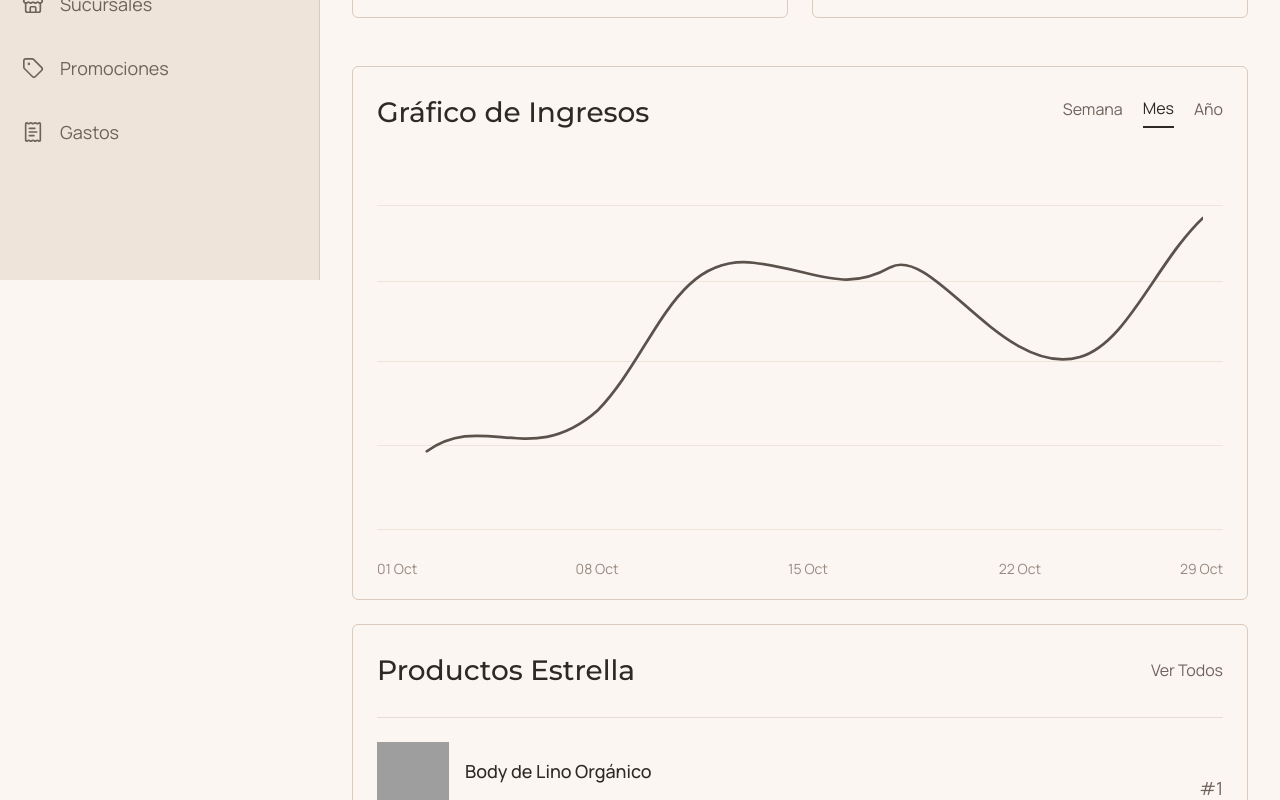
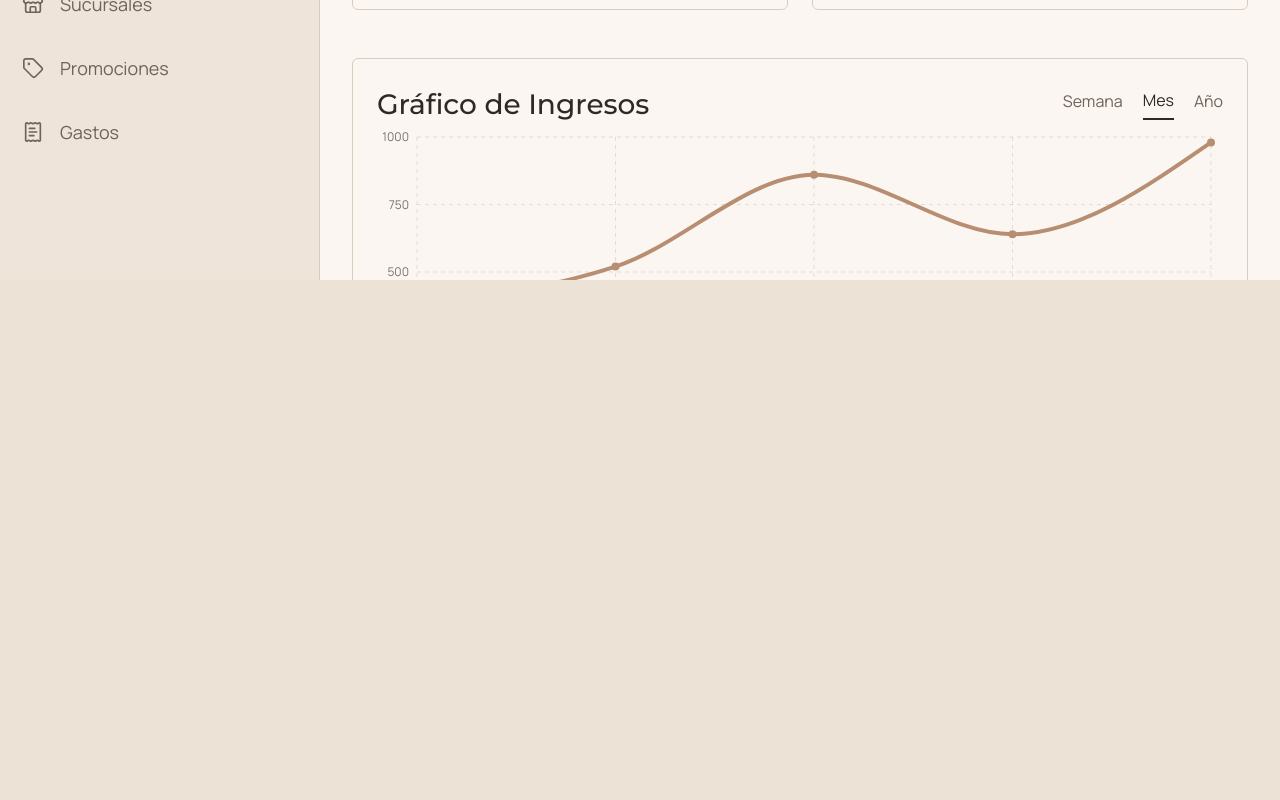
Before and after one commit to gvze7g/SGITP_PTC2026, a React (Vite) app in the folder SGITP_PRIV/: page /dashboard in a window 1280 px wide. Shown: the part 520-1320 px from the top of the page. After the commit the page ends 800 px from the top, so only its background shows below. Built offline with nearby package versions, Linux system fonts and the light colour scheme; grey boxes are pictures that could not be loaded.

Commit message:
feat: integrar react-router-dom, sonner, framer-motion y recharts en SGITP_PRIV

```diff
--- a/SGITP_PRIV/package.json
+++ b/SGITP_PRIV/package.json
@@ -16,6 +16,7 @@
     "react-dom": "^19.2.6",
     "react-hook-form": "^7.76.0",
     "react-router-dom": "^7.15.1",
+    "recharts": "^3.9.0",
     "sonner": "^2.0.7"
   },
   "devDependencies": {
--- a/SGITP_PRIV/src/components/dashboard/SalesChartCard.jsx
+++ b/SGITP_PRIV/src/components/dashboard/SalesChartCard.jsx
@@ -1,49 +1,127 @@
+import { useMemo, useState } from 'react';
+import { motion } from 'framer-motion';
+import {
+  ResponsiveContainer,
+  LineChart,
+  Line,
+  CartesianGrid,
+  XAxis,
+  YAxis,
+  Tooltip,
+} from 'recharts';
+
+const WEEK_DATA = [
+  { label: 'Lun', ingresos: 420 },
+  { label: 'Mar', ingresos: 520 },
+  { label: 'Mié', ingresos: 610 },
+  { label: 'Jue', ingresos: 590 },
+  { label: 'Vie', ingresos: 760 },
+  { label: 'Sáb', ingresos: 820 },
+  { label: 'Dom', ingresos: 690 },
+];
+
+const MONTH_DATA = [
+  { label: '01 Oct', ingresos: 380 },
+  { label: '08 Oct', ingresos: 520 },
+  { label: '15 Oct', ingresos: 860 },
+  { label: '22 Oct', ingresos: 640 },
+  { label: '29 Oct', ingresos: 980 },
+];
+
+const YEAR_DATA = [
+  { label: 'Ene', ingresos: 2400 },
+  { label: 'Mar', ingresos: 3100 },
+  { label: 'May', ingresos: 4200 },
+  { label: 'Jul', ingresos: 3900 },
+  { label: 'Sep', ingresos: 5100 },
+  { label: 'Nov', ingresos: 6200 },
+];
+
 function SalesChartCard() {
+  const [period, setPeriod] = useState('month');
+
+  const chartData = useMemo(() => {
+    if (period === 'week') return WEEK_DATA;
+    if (period === 'year') return YEAR_DATA;
+    return MONTH_DATA;
+  }, [period]);
+
   return (
-    <section className="panel-card chart-card">
+    <motion.section
+      className="panel-card chart-card"
+      initial={{ opacity: 0, y: 18 }}
+      animate={{ opacity: 1, y: 0 }}
+      transition={{ duration: 0.4, ease: 'easeOut' }}
+    >
       <div className="chart-card-header">
         <h3 className="panel-title">Gráfico de Ingresos</h3>
 
         <div className="chart-periods">
-          <button type="button" className="chart-period-btn">Semana</button>
-          <button type="button" className="chart-period-btn chart-period-btn-active">Mes</button>
-          <button type="button" className="chart-period-btn">Año</button>
+          <button
+            type="button"
+            className={`chart-period-btn ${period === 'week' ? 'chart-period-btn-active' : ''}`}
+            onClick={() => setPeriod('week')}
+          >
+            Semana
+          </button>
+          <button
+            type="button"
+            className={`chart-period-btn ${period === 'month' ? 'chart-period-btn-active' : ''}`}
+            onClick={() => setPeriod('month')}
+          >
+            Mes
+          </button>
+          <button
+            type="button"
+            className={`chart-period-btn ${period === 'year' ? 'chart-period-btn-active' : ''}`}
+            onClick={() => setPeriod('year')}
+          >
+            Año
+          </button>
         </div>
       </div>
 
-      <div className="chart-grid">
-        <div className="chart-line chart-line-1" />
-        <div className="chart-line chart-line-2" />
-        <div className="chart-line chart-line-3" />
-        <div className="chart-line chart-line-4" />
-        <div className="chart-line chart-line-5" />
-
-        <svg
-          className="income-chart-svg"
-          viewBox="0 0 860 430"
-          preserveAspectRatio="none"
-        >
-          <path
-            className="income-chart-path"
-            d="M40 330
-               C100 285, 150 350, 220 285
-               C280 220, 300 110, 385 120
-               C450 128, 480 155, 530 125
-               C575 100, 650 250, 730 225
-               C780 210, 810 120, 860 70"
-            fill="none"
-            strokeWidth="3"
-            strokeLinecap="round"
-          />
-        </svg>
-
-        <div className="chart-label chart-label-1">01 Oct</div>
-        <div className="chart-label chart-label-2">08 Oct</div>
-        <div className="chart-label chart-label-3">15 Oct</div>
-        <div className="chart-label chart-label-4">22 Oct</div>
-        <div className="chart-label chart-label-5">29 Oct</div>
+      <div style={{ width: '100%', height: 320 }}>
+        <ResponsiveContainer>
+          <LineChart
+            data={chartData}
+            margin={{ top: 12, right: 12, left: -20, bottom: 8 }}
+          >
+            <CartesianGrid strokeDasharray="4 4" stroke="rgba(120, 106, 97, 0.18)" />
+            <XAxis
+              dataKey="label"
+              tickLine={false}
+              axisLine={false}
+              tick={{ fill: '#7b6f69', fontSize: 12 }}
+            />
+            <YAxis
+              tickLine={false}
+              axisLine={false}
+              tick={{ fill: '#7b6f69', fontSize: 12 }}
+            />
+            <Tooltip
+              cursor={{ stroke: '#b88e72', strokeWidth: 1 }}
+              contentStyle={{
+                borderRadius: '14px',
+                border: '1px solid rgba(184, 142, 114, 0.25)',
+                background: '#fffaf7',
+                boxShadow: '0 12px 30px rgba(61, 52, 48, 0.10)',
+              }}
+              formatter={(value) => [`$${value}`, 'Ingresos']}
+              labelStyle={{ color: '#3d3430', fontWeight: 600 }}
+            />
+            <Line
+              type="monotone"
+              dataKey="ingresos"
+              stroke="#b88e72"
+              strokeWidth={4}
+              dot={{ r: 4, fill: '#b88e72', strokeWidth: 0 }}
+              activeDot={{ r: 6, fill: '#8f6b55' }}
+            />
+          </LineChart>
+        </ResponsiveContainer>
       </div>
-    </section>
+    </motion.section>
   );
 }
 
--- a/SGITP_PRIV/src/components/dashboard/StarProductsCard.jsx
+++ b/SGITP_PRIV/src/components/dashboard/StarProductsCard.jsx
@@ -1,3 +1,5 @@
+import { motion } from 'framer-motion';
+
 const PRODUCTS = [
   {
     id: 1,
@@ -27,7 +29,12 @@ const PRODUCTS = [
 
 function StarProductsCard() {
   return (
-    <section className="panel-card star-products-card">
+    <motion.section
+      className="panel-card star-products-card"
+      initial={{ opacity: 0, x: 16 }}
+      animate={{ opacity: 1, x: 0 }}
+      transition={{ duration: 0.4, ease: 'easeOut' }}
+    >
       <div className="star-products-header">
         <h3 className="panel-title">Productos Estrella</h3>
         <button type="button" className="panel-link-button">
@@ -36,8 +43,15 @@ function StarProductsCard() {
       </div>
 
       <div className="star-products-list">
-        {PRODUCTS.map((product) => (
-          <article key={product.id} className="star-product-item">
+        {PRODUCTS.map((product, index) => (
+          <motion.article
+            key={product.id}
+            className="star-product-item"
+            initial={{ opacity: 0, y: 14 }}
+            animate={{ opacity: 1, y: 0 }}
+            transition={{ duration: 0.3, delay: index * 0.08 }}
+            whileHover={{ x: 4 }}
+          >
             <img src={product.image} alt={product.name} className="star-product-image" />
 
             <div className="star-product-info">
@@ -46,10 +60,10 @@ function StarProductsCard() {
             </div>
 
             <span className="star-product-rank">{product.rank}</span>
-          </article>
+          </motion.article>
         ))}
       </div>
-    </section>
+    </motion.section>
   );
 }
 
--- a/SGITP_PRIV/src/components/employees/CreateEmployeeModal.jsx
+++ b/SGITP_PRIV/src/components/employees/CreateEmployeeModal.jsx
@@ -1,5 +1,6 @@
 import { Calendar, ChevronDown, Eye, EyeOff } from 'lucide-react';
 import { useEffect, useState } from 'react';
+import { motion, AnimatePresence } from 'framer-motion';
 
 const EMPTY_FORM = {
   fullName: '',
@@ -44,11 +45,22 @@ function CreateEmployeeModal({ open, onClose, employeeData = null }) {
     }));
   };
 
-  if (!open) return null;
-
   return (
-    <div className="app-modal-overlay app-modal-overlay-dark">
-      <div className="create-employee-modal">
+    <AnimatePresence>
+      {open ? (
+        <motion.div
+          className="app-modal-overlay app-modal-overlay-dark"
+          initial={{ opacity: 0 }}
+          animate={{ opacity: 1 }}
+          exit={{ opacity: 0 }}
+        >
+          <motion.div
+            className="create-employee-modal"
+            initial={{ opacity: 0, scale: 0.96, y: 24 }}
+            animate={{ opacity: 1, scale: 1, y: 0 }}
+            exit={{ opacity: 0, scale: 0.96, y: 18 }}
+            transition={{ duration: 0.25, ease: 'easeOut' }}
+          >
             <div className="create-employee-header">
               <h2>{isEditMode ? 'Editar empleado' : 'Registrar nuevo empleado'}</h2>
             </div>
@@ -161,8 +173,10 @@ function CreateEmployeeModal({ open, onClose, employeeData = null }) {
                 <span className="modal-save-arrow">›</span>
               </button>
             </div>
-      </div>
-    </div>
+          </motion.div>
+        </motion.div>
+      ) : null}
+    </AnimatePresence>
   );
 }
 
--- a/SGITP_PRIV/src/components/inventory/CreateProductModal.jsx
+++ b/SGITP_PRIV/src/components/inventory/CreateProductModal.jsx
@@ -1,11 +1,23 @@
 import { ChevronDown, ImagePlus } from 'lucide-react';
+import { motion, AnimatePresence } from 'framer-motion';
 
 function CreateProductModal({ open, onClose }) {
-  if (!open) return null;
-
   return (
-    <div className="app-modal-overlay app-modal-overlay-dark">
-      <div className="create-product-modal">
+    <AnimatePresence>
+      {open ? (
+        <motion.div
+          className="app-modal-overlay app-modal-overlay-dark"
+          initial={{ opacity: 0 }}
+          animate={{ opacity: 1 }}
+          exit={{ opacity: 0 }}
+        >
+          <motion.div
+            className="create-product-modal"
+            initial={{ opacity: 0, scale: 0.96, y: 28 }}
+            animate={{ opacity: 1, scale: 1, y: 0 }}
+            exit={{ opacity: 0, scale: 0.96, y: 20 }}
+            transition={{ duration: 0.25, ease: 'easeOut' }}
+          >
             <div className="create-product-header">
               <h2>Crear producto</h2>
             </div>
@@ -110,8 +122,10 @@ function CreateProductModal({ open, onClose }) {
                 <span className="modal-save-arrow">›</span>
               </button>
             </div>
-      </div>
-    </div>
+          </motion.div>
+        </motion.div>
+      ) : null}
+    </AnimatePresence>
   );
 }
 
--- a/SGITP_PRIV/src/index.css
+++ b/SGITP_PRIV/src/index.css
@@ -20,6 +20,7 @@
 html,
 body,
 #root {
+  height: 100%;
   min-height: 100%;
   margin: 0;
 }
@@ -255,10 +256,11 @@ body.theme-dark {
 ========================= */
 
 .admin-shell {
-  min-height: 100vh;
+  height: 100vh;
   display: flex;
   background: var(--admin-bg);
   color: var(--admin-text);
+  overflow: hidden;
 }
 
 .admin-sidebar {
@@ -335,11 +337,12 @@ body.theme-dark {
 .admin-main {
   margin-left: 320px;
   width: calc(100% - 320px);
-  min-height: 100vh;
+  height: 100vh;
   display: flex;
   flex-direction: column;
   min-width: 0;
   background: var(--admin-bg);
+  overflow: hidden;
 }
 
 .admin-topbar {
@@ -416,10 +419,11 @@ body.theme-dark {
 }
 
 .admin-content {
-  padding: 28px 32px 40px;
+  padding: 20px 32px 24px;
   flex: 1;
   min-width: 0;
   overflow-x: hidden;
+  overflow-y: auto;
 }
 
 .page-title-row {
@@ -428,8 +432,8 @@ body.theme-dark {
   justify-content: space-between;
   gap: 18px;
   flex-wrap: wrap;
-  margin-top: 48px;
-  margin-bottom: 40px;
+  margin-top: 12px;
+  margin-bottom: 24px;
 }
 
 .admin-page-title {
@@ -889,13 +893,13 @@ body.theme-dark {
 
 .pos-panel {
   position: sticky;
-  top: 92px;
-  min-height: auto;
+  top: 16px;
   max-height: calc(100vh - 120px);
   overflow-y: auto;
   padding: 24px;
   background: var(--admin-surface-2);
   border-left: 1px solid var(--admin-border);
+  align-self: start;
 }
 
 .pos-client-card {
@@ -3392,3 +3396,26 @@ body.theme-dark {
     padding-right: 20px;
   }
 }
+
+@media (max-width: 1024px) {
+  .admin-shell {
+    height: auto;
+    overflow: visible;
+  }
+
+  .admin-main {
+    height: auto;
+    overflow: visible;
+  }
+
+  .admin-content {
+    overflow-y: visible;
+  }
+
+  .pos-panel {
+    position: static;
+    max-height: none;
+    overflow: visible;
+    border-left: none;
+  }
+}
```
Also changed, not shown: SGITP_PRIV/src/components/pos/PointOfSalePanel.jsx (+27 -6 lines), 1 other file (tests, documents, lock files or other folders). Lines whose indentation alone changed are shown as unchanged.
